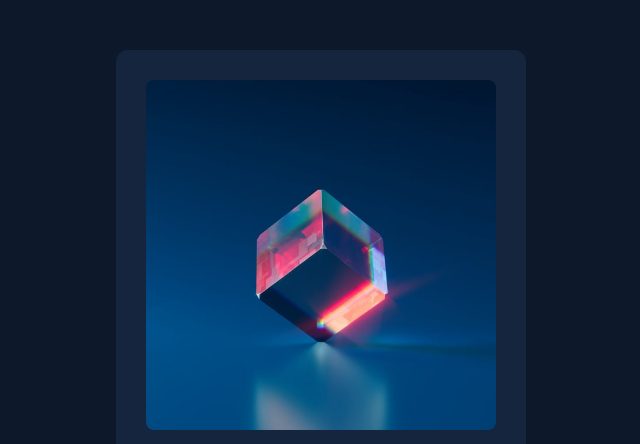
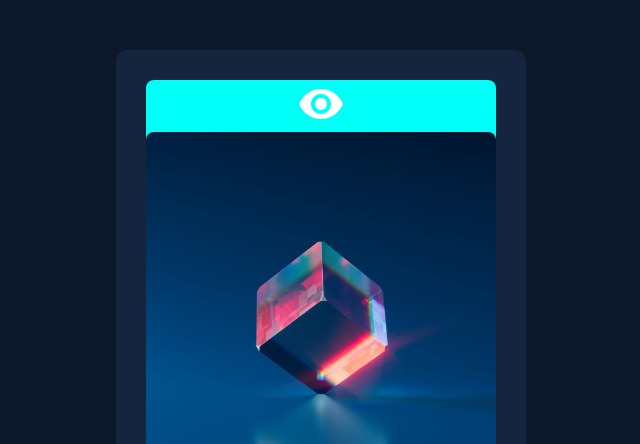
Before and after one commit to TrexHunter40/NFT-preview-card, a plain HTML site: page index.html in a window 1280 px wide. Shown: the part 148-592 px from the top of the page, without its empty margins (319-959 px from the left). Drawn offline with Linux system fonts and the light colour scheme.

Commit message:
came back to this version

```diff
--- a/index.html
+++ b/index.html
@@ -16,7 +16,17 @@
 
 <body>
   <div class="preview_card">
-    <img class="preview_img" src="nft-preview-card-component-main/images/image-equilibrium.jpg">
+    <div class="preview_img">
+      <!--<div class="view">-->
+        <svg  class ="view" width="48" height="48" xmlns="http://www.w3.org/2000/svg">
+          <g fill="none" fill-rule="evenodd">
+            <path d="M0 0h48v48H0z"/>
+            <path d="M24 9C14 9 5.46 15.22 2 24c3.46 8.78 12 15 22 15 10.01 0 18.54-6.22 22-15-3.46-8.78-11.99-15-22-15Zm0 25c-5.52 0-10-4.48-10-10s4.48-10 10-10 10 4.48 10 10-4.48 10-10 10Zm0-16c-3.31 0-6 2.69-6 6s2.69 6 6 6 6-2.69 6-6-2.69-6-6-6Z" fill="#FFF" fill-rule="nonzero"/>
+          </g>
+        </svg>
+      <!--</div>-->
+      <img src="nft-preview-card-component-main/images/image-equilibrium.jpg">
+    </div>
     <section>
       <header class="nft_title">
         <h1>Equilibrium #3429</h1>
--- a/styles/style.scss
+++ b/styles/style.scss
@@ -58,22 +58,50 @@ body
     max-width: 350px;
 }
 
+.preview_img
+{
+    display: inline-block;
+    flex-direction: column;
+    align-items: center;
+    justify-content: center;
+    background-color: $cyan;
+    border-radius: 8px;
+}
 
-.preview_img
+.preview_img .view
+{
+    display: inline-block;
+    position: relative;
+    left: 50%;
+    //bottom: 50%;
+    transform: translateX(-50%);
+    //transform: translateY(-50%);
+    visibility: visible;
+    z-index: 1;
+}
+
+.preview_img img
 {
     display: block;
     margin: auto;
     border-radius: 8px;
     max-width: 100%;
     height: auto;
+    opacity: 1;
+    transition: opacity 500ms;
+}
 
+.preview_img .view ~ img:hover
+{
+    opacity: 0.5;
+    display: block;
 }
 
 .nft_title
 {
     color: $white;
     font-weight: 600;
-    transition: color 400ms;
+    transition: color 500ms;
     word-break: break-all;
 }
 
@@ -117,12 +145,12 @@ p
     //align-self: flex-end;
 }
 
-hr
+/*hr
 {
-    //background-color: $line;
-    //border-top: 1px solid $line;
-    //border-radius: 1px;
-}
+    background-color: $line;
+    border-top: 1px solid $line;
+    border-radius: 1px;
+}*/
 
 .creator_credits
 {
@@ -154,7 +182,7 @@ hr
 {
     color: $white;
     font-weight: 400;
-    transition: color 400ms;
+    transition: color 500ms;
 }
 
 .creator_name:hover
```
Also changed, not shown: styles/style.css, 1 other file.
